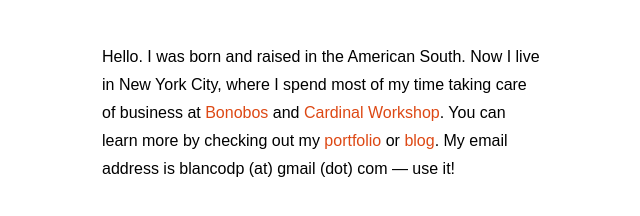
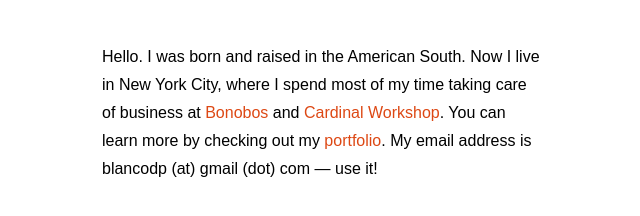
Before and after one commit to dennisblanco/dennyblanco.github.io, a plain HTML site: page index.html in a window 1280 px wide. Shown: the part 428-644 px from the top of the page, without its empty margins (318-958 px from the left). Drawn offline with nearby package versions, Linux system fonts and the light colour scheme.

Commit message:
Update index.html

```diff
--- a/index.html
+++ b/index.html
@@ -29,7 +29,7 @@
 
 <div class="content-about">
     <img src="https://s3.amazonaws.com/personal-bronco/maine.jpg" height=300>
-    <p>Hello. I was born and raised in the American South. Now I live in New York City, where I spend most of my time taking care of business at <a href="http://www.bonobos.com" target="blank">Bonobos</a> and <a href="http://cardinalworkshop.us" target="blank">Cardinal Workshop</a>. You can learn more by checking out my <a href="http://dennyblanco.tumblr.com/portfolio" target="blank">portfolio</a> or <a href="http://dennyblanco.tumblr.com" target="blank">blog</a>. My email address is blancodp (at) gmail (dot) com — use it!
+    <p>Hello. I was born and raised in the American South. Now I live in New York City, where I spend most of my time taking care of business at <a href="http://www.bonobos.com" target="blank">Bonobos</a> and <a href="http://cardinalworkshop.us" target="blank">Cardinal Workshop</a>. You can learn more by checking out my <a href="http://dennyblanco.tumblr.com/portfolio" target="blank">portfolio</a>. My email address is blancodp (at) gmail (dot) com — use it!
     </p>
 </div>
 </body>
```
